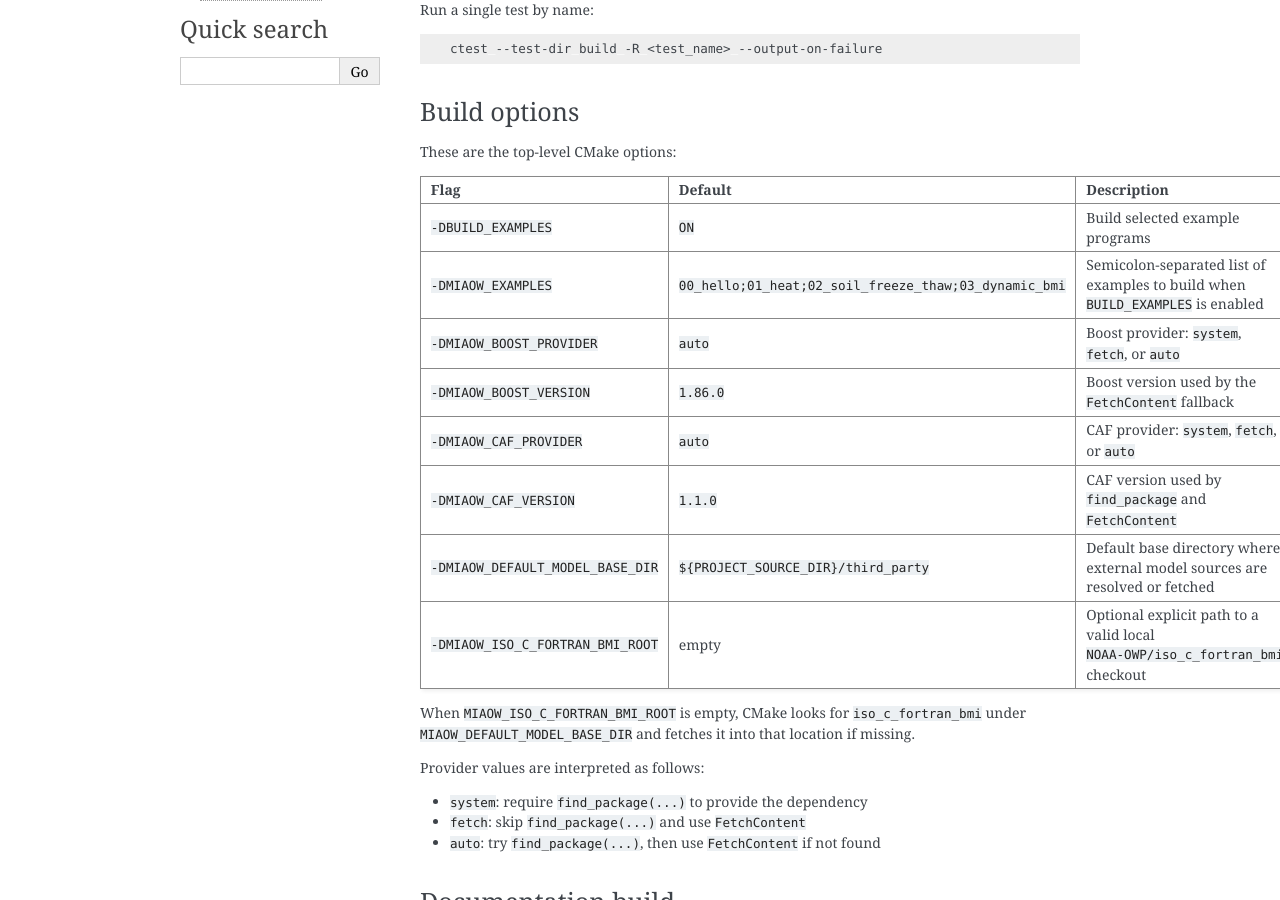
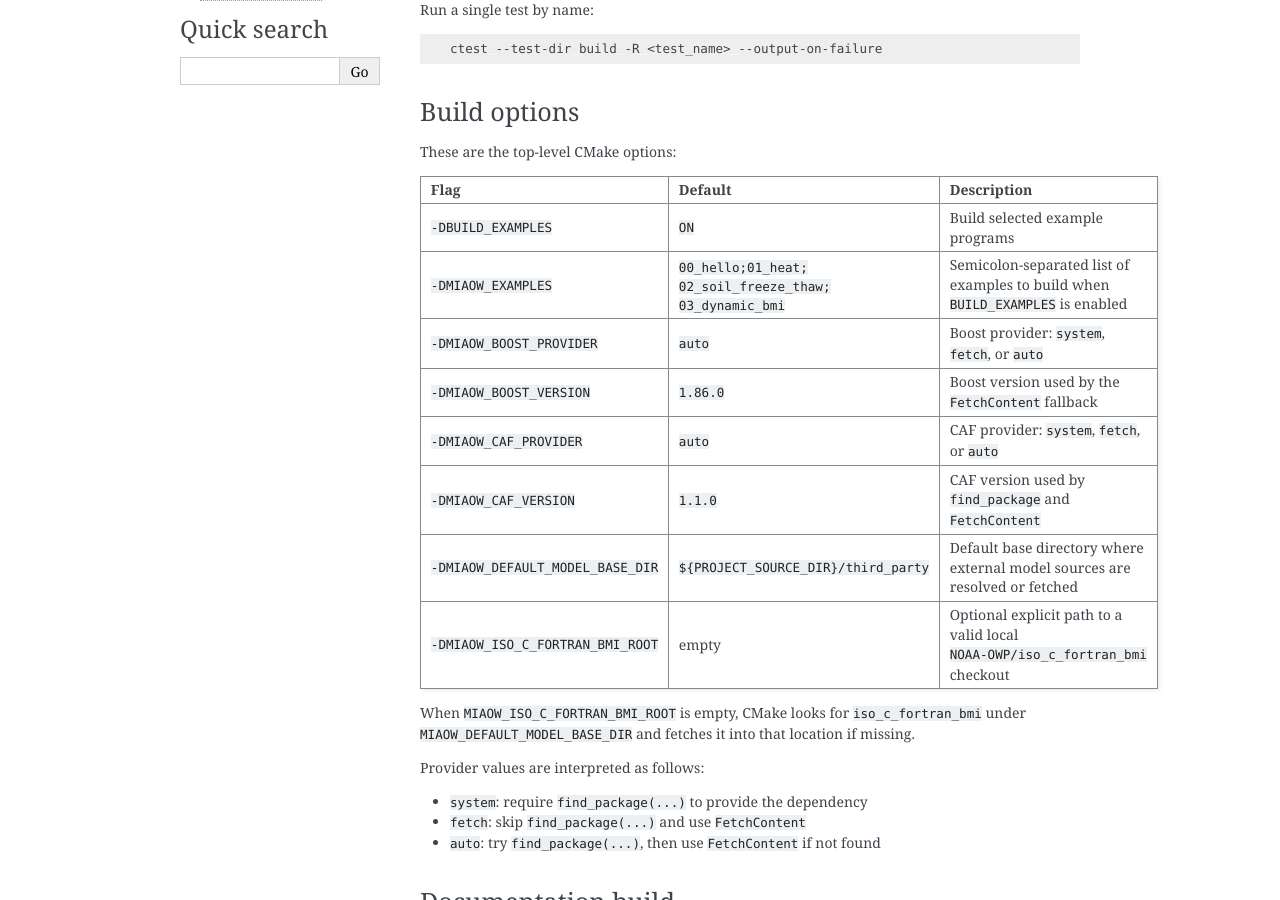
Before and after one commit to uofs-simlab/miaow-framework, a Sphinx documentation site: the page built from docs/development.rst, in a window 1280 px wide and 900 px high, scrolled down 326 px. Built offline with Sphinx 7.4.7, drawn with Linux system fonts in a browser that asks for light colours; the version number could not be read and is left out.

Commit message:
fix docs table line break

```diff
--- a/docs/development.rst
+++ b/docs/development.rst
@@ -41,7 +41,9 @@ These are the top-level CMake options:
      - ``ON``
      - Build selected example programs
    * - ``-DMIAOW_EXAMPLES``
-     - ``00_hello;01_heat;02_soil_freeze_thaw;03_dynamic_bmi``
+     - | ``00_hello;01_heat;``
+       | ``02_soil_freeze_thaw;``
+       | ``03_dynamic_bmi``
      - Semicolon-separated list of examples to build when ``BUILD_EXAMPLES`` is enabled
    * - ``-DMIAOW_BOOST_PROVIDER``
      - ``auto``
```
